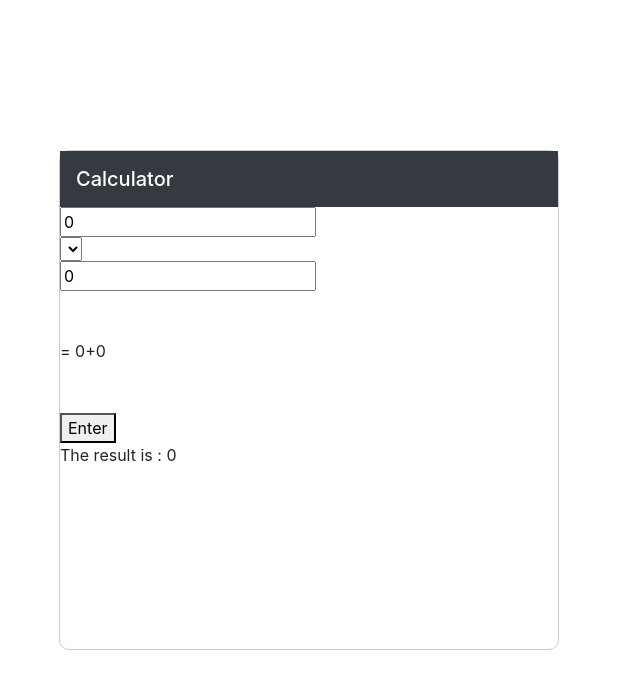
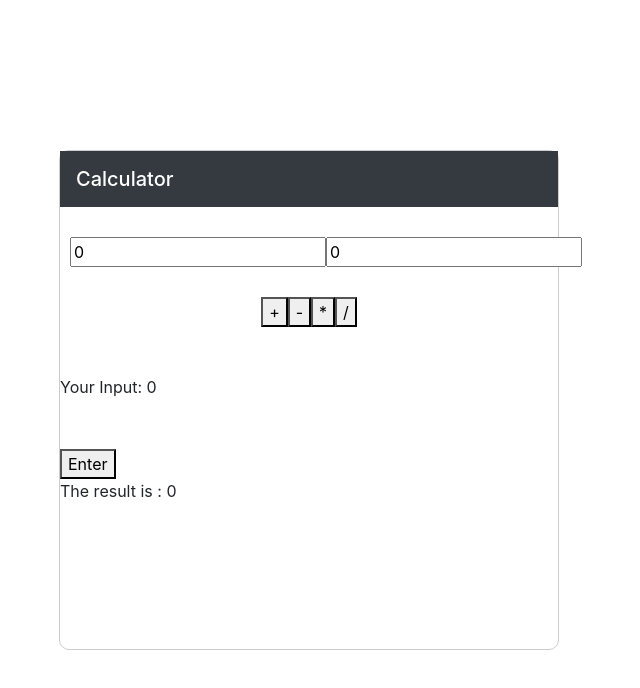
Before and after one commit to Monyjenni/Calculator_VueJs, a Vue app in the folder calculator/calculator/: page / in a window 1280 px wide. Shown: the top 688 px of the page, without its empty margins (331-971 px from the left). Built offline with nearby package versions, Linux system fonts and the light colour scheme.

Commit message:
adjust_component

```diff
--- a/calculator/calculator/src/App.vue
+++ b/calculator/calculator/src/App.vue
@@ -6,24 +6,27 @@
     <nav class="navbar navbar-dark bg-dark">
       <span class="navbar-brand mb-0 h1">Calculator</span>
     </nav>
+  <div class="body-col">
   <div class="num-input-col-1">
-  <input type="number" v-model.number="num1"  id="myInput1" v-on:input="calculateResult">
+  <input type="number" v-model.number="num1"  id="myInput1">
 </div>
-<select v-model="operator">
+<div class="num-input-col-2">
+  <input type="number" v-model.number="num2"  id="myInput2">
+</div>
+</div>
+<div class="operator">
 <button v-on:click="add" id="Op1">+</button>
 <button v-on:click="substract" id="Op2">-</button>
 <button v-on:click="multiply" id="Op3">*</button>
 <button v-on:click="divide" id="Op4">/</button>
-</select>
+
 <p v-if="displayOp">{{ message }}</p>
-<div class="num-input-col-2">
-  <input type="number" v-model.number="num2"  id="myInput2" v-on:input="calculateResult">
 
 </div>
 <br>
 <div class="display-number">
   <br>
-  <span>= {{ displayNumber }}</span>
+  <span>Your Input: {{ displayNumber }}</span>
 </div>
 <div class="result">
   <button @click="getResult()">Enter</button>
@@ -54,10 +57,10 @@ export default {
 
   },
   computed: {
-    displayNumber () {
-      return this.num1 + '+' + this.num2
-    }
-  },
+  displayNumber () {
+    return this.num1 + this.num2
+  }
+},
   methods: {
     getResult (){
       alert("Successfully calculated!!!!")
@@ -114,4 +117,17 @@ background-color: rgba(255, 249, 249, 0.866);
   width: 500px;
   height: 500px;
 }
+.body-col {
+  padding-top: 20px;
+  display: flex;
+  justify-content: center;
+  justify-content: space-between;
+  margin: 10px 10px 10px 10px;
+
+}
+.operator {
+  justify-content: center;
+  display: flex;
+  padding-top: 20px;
+}
 </style>
```
